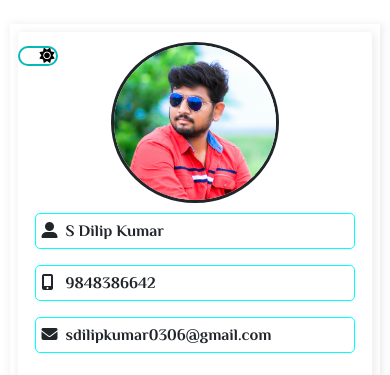
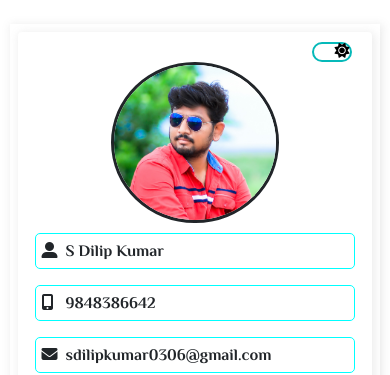
Before and after one commit to sdilipkumar0306/sdk0306.github.io-, a plain HTML site: page index.html in a window 390 px wide. Shown: the top 375 px of the page. Drawn offline with nearby package versions, Linux system fonts and the light colour scheme.

Commit message:
dark mode

```diff
--- a/css/dark-light-toggle.css
+++ b/css/dark-light-toggle.css
@@ -4,9 +4,9 @@
     border-radius: 50px;
     border: 2px solid rgb(6, 185, 185);
     /* background-color: rgb(235, 224, 79); */
-    position: absolute;
-    top: 5.5%;
-    left: 4.5%;
+    position:relative;
+   top: 5px;
+    left: 5px;
 }
 .dark-mode:hover{
     cursor: pointer;
@@ -14,8 +14,8 @@
 
 .fa-sun{
     position: relative;
-    right: -20px;
-    top: -5px;
+    right: -10px;
+    top: -6px;
     font-size: 15px;
     animation: fa-sun 0.5s 1;
     animation-direction: alternate;
@@ -24,19 +24,28 @@
     color: black;
 }
 @keyframes fa-sun {
-    0%   {right:0px ;}
-    100% {right:-20px ;}
+    0%   {right:10px ;}
+    100% {right:-10px ;}
   }
 .fa-moon{
     position: relative;
-    /* right: -1px; */
-    top: -5px;
+    right: 10px;
+    top: -6px;
     font-size: 15px;
     animation: fa-moon 0.5s 1;
     animation-direction: alternate;
     color: white;
 }
 @keyframes fa-moon {
-    0%   {right:-20px ;}
-    100% {right:0px ;}
+    0%   {right:-10px ;}
+    100% {right:10px ;}
   }
+
+  @media screen and (max-width: 770px) {
+    .dark-mode{
+        top: 0px;
+        left: 85% !important;
+    }
+
+
+  }
--- a/index.html
+++ b/index.html
@@ -16,12 +16,13 @@
 </head>
 
 <body class="body">
-    <div class="dark-mode">
-        <i class="fas fa-sun dark"></i>
-    </div>
+
     <div class="container-m  my-light-shadow  my-4">
         <div class=" m-2 my-light-shadow     rounded  ">
             <div class="image-container text-center">
+                <div class="dark-mode">
+                    <i class="fas fa-sun dark"></i>
+                </div>
                 <img class="rounded-circle my-4 border border-dark border-3 " src="images/dp.jpg"  alt="">
             </div>
             <div class="matter  m-auto">
```
